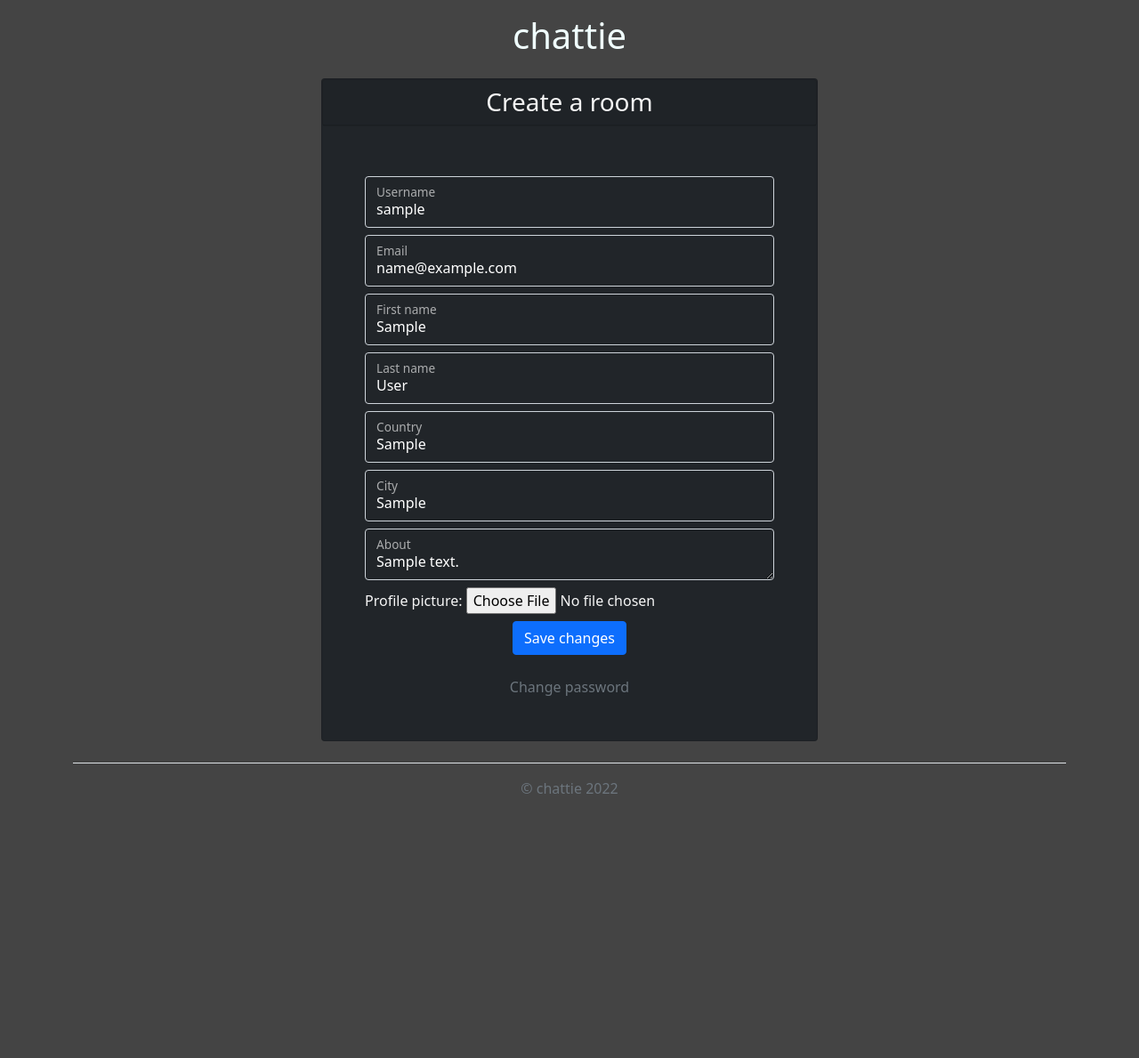
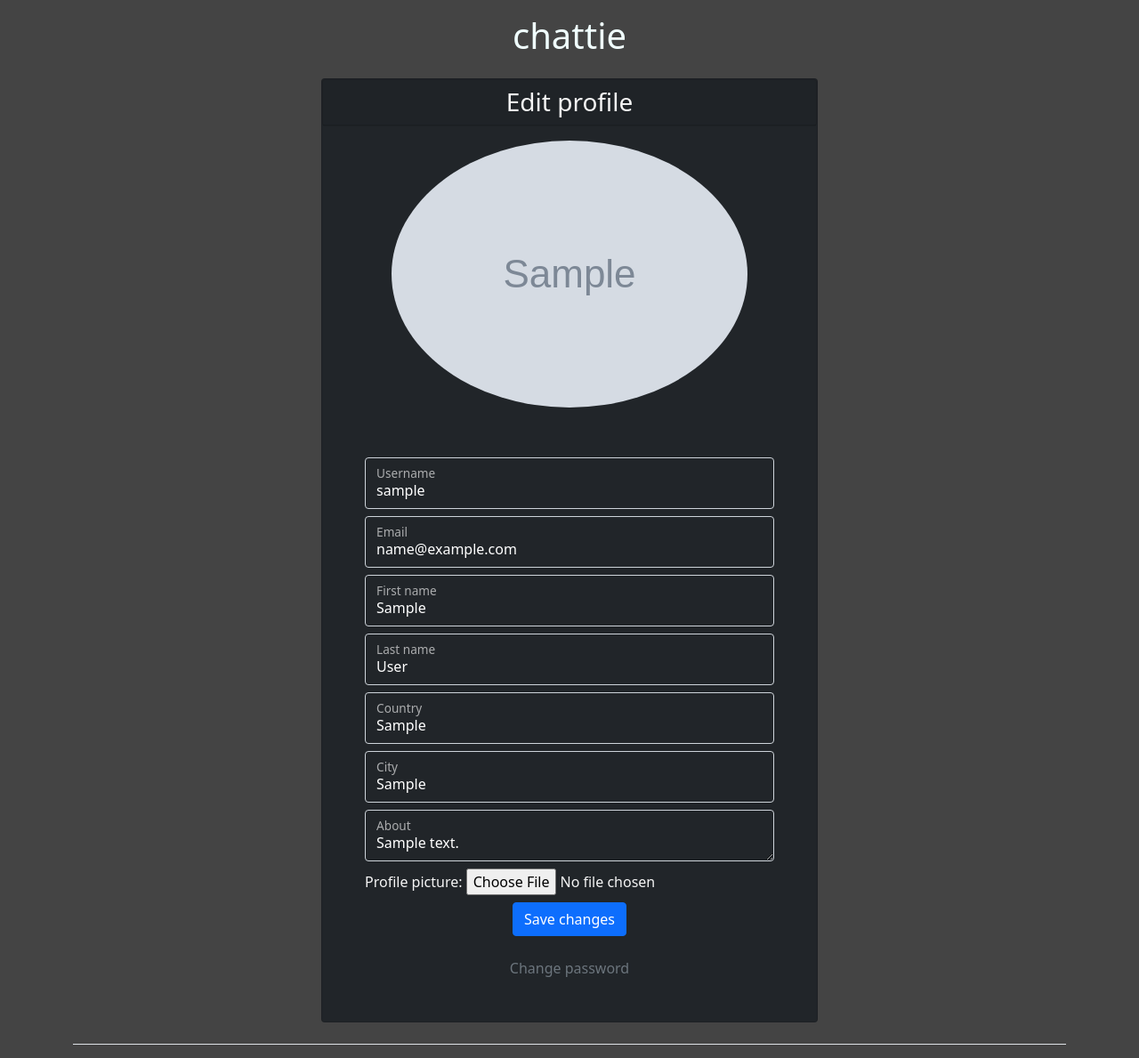
Before and after one commit to MateuszM-M/chattie-app-flask, a Flask app: page /edit-profile in a window 1280 px wide. Shown: the part 56-1245 px from the top of the page at 89% size. Before the commit the page ends 948 px from the top, so only its background shows below. Run offline with Flask 2, Linux system fonts and the light colour scheme; a user stored in the database is signed in; tables that the repository leaves empty hold one stand-in row (values such as "Sample post"); grey boxes marked "Sample" are stand-in pictures; some libraries are stand-ins or nearby versions.

Commit message:
Add profile photo feature

```diff
--- a/chattie/models.py
+++ b/chattie/models.py
@@ -117,7 +117,7 @@ class Profile(db.Model):
     country = db.Column(db.String(30))
     city = db.Column(db.String(30))
     image_file = db.Column(db.String(20),
-                           default='default.jpg')
+                           default='profile_pics/default.png')
     about = db.Column(db.Text)
     user_id = db.Column(db.Integer,
                         db.ForeignKey('user.id'),
--- a/chattie/templates/edit_profile.html
+++ b/chattie/templates/edit_profile.html
@@ -6,10 +6,16 @@
 <div class="container d-flex justify-content-around my-auto">
     <div class="card col-md-6 bg-dark">
         <div class="card text-center bg-dark">
-            <h3 class=" fw-normal card-text card-header ">Create a room</h3>
+            <h3 class=" fw-normal card-text card-header ">Edit profile</h3>
+        </div>
+
+        <div class="mx-auto">
+            <img class="rounded-circle mt-3" src="{{ image_file }}">
         </div>
 
         <div class="p-5">
+
+
             <form action="" method="POST" enctype="multipart/form-data">
                 {{ form.hidden_tag() }}
 
--- a/chattie/users/forms.py
+++ b/chattie/users/forms.py
@@ -1,7 +1,7 @@
 from chattie.models import User
 from flask_login import current_user
 from flask_wtf import FlaskForm
-from flask_wtf.file import FileField, FileRequired
+from flask_wtf.file import FileField, FileRequired, FileAllowed
 from wtforms import (BooleanField, PasswordField, StringField, SubmitField,
                      TextAreaField)
 from wtforms.validators import (DataRequired, Email, EqualTo, Length,
@@ -71,7 +71,8 @@ class EditUserProfile(FlaskForm):
     country = StringField('Country')
     city = StringField('City')
     about = TextAreaField('About')
-    image_file = FileField('Profile picture')
+    image_file = FileField('Profile picture',
+                           validators=[FileAllowed(['jpg', 'png'])])
     submit = SubmitField('Save changes')
 
 
--- a/chattie/users/routes.py
+++ b/chattie/users/routes.py
@@ -5,7 +5,7 @@ from chattie.users.forms import (ChangePasswordForm, EditUserProfile,
                                  ResetPasswordForm)
 from flask import Blueprint, flash, redirect, render_template, request, url_for
 from flask_login import current_user, login_required, login_user, logout_user
-from chattie.users.utils import send_reset_email
+from chattie.users.utils import send_reset_email, save_picture
 
 users = Blueprint('users', __name__)
 
@@ -99,7 +99,8 @@ def edit_profile():
         profile.country = form.country.data
         profile.city = form.city.data
         profile.about = form.about.data
-        profile.image_file = form.image_file.data
+        picture_file = save_picture(form.image_file.data)
+        profile.image_file = picture_file
         db.session.commit()
         flash(f"Your profile has been updated!", 'success')
         return redirect(url_for('main.home'))
@@ -112,8 +113,10 @@ def edit_profile():
         form.city.data = profile.city
         form.about.data = profile.about
         form.image_file.data = profile.image_file
+    image_file = url_for('static', filename='profile_pics/' + profile.image_file)
     return render_template('edit_profile.html',
                            form=form,
+                           image_file=image_file,
                            title='Edit profile')
 
 
```
Also changed, not shown: chattie/users/utils.py (+17 -0 lines), chattie/site.db, chattie/static/profile_pics/80562698d38cad4a.jpg (added), chattie/static/profile_pics/dd36bf9b1b72a379.png (added), chattie/static/profile_pics/default.png (added), chattie/static/profile_pics/fd87f965d953dcfb.png (added).
